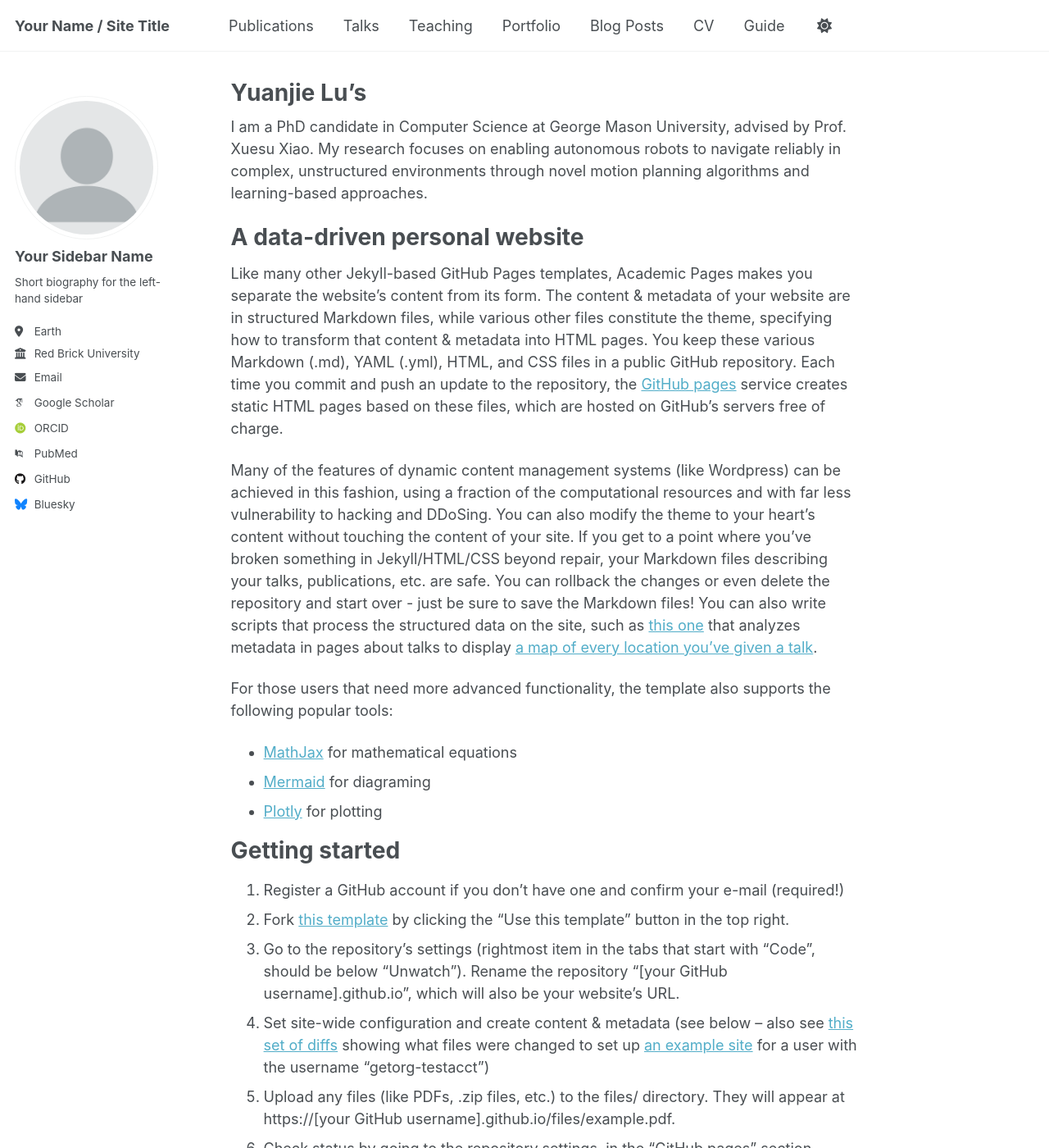
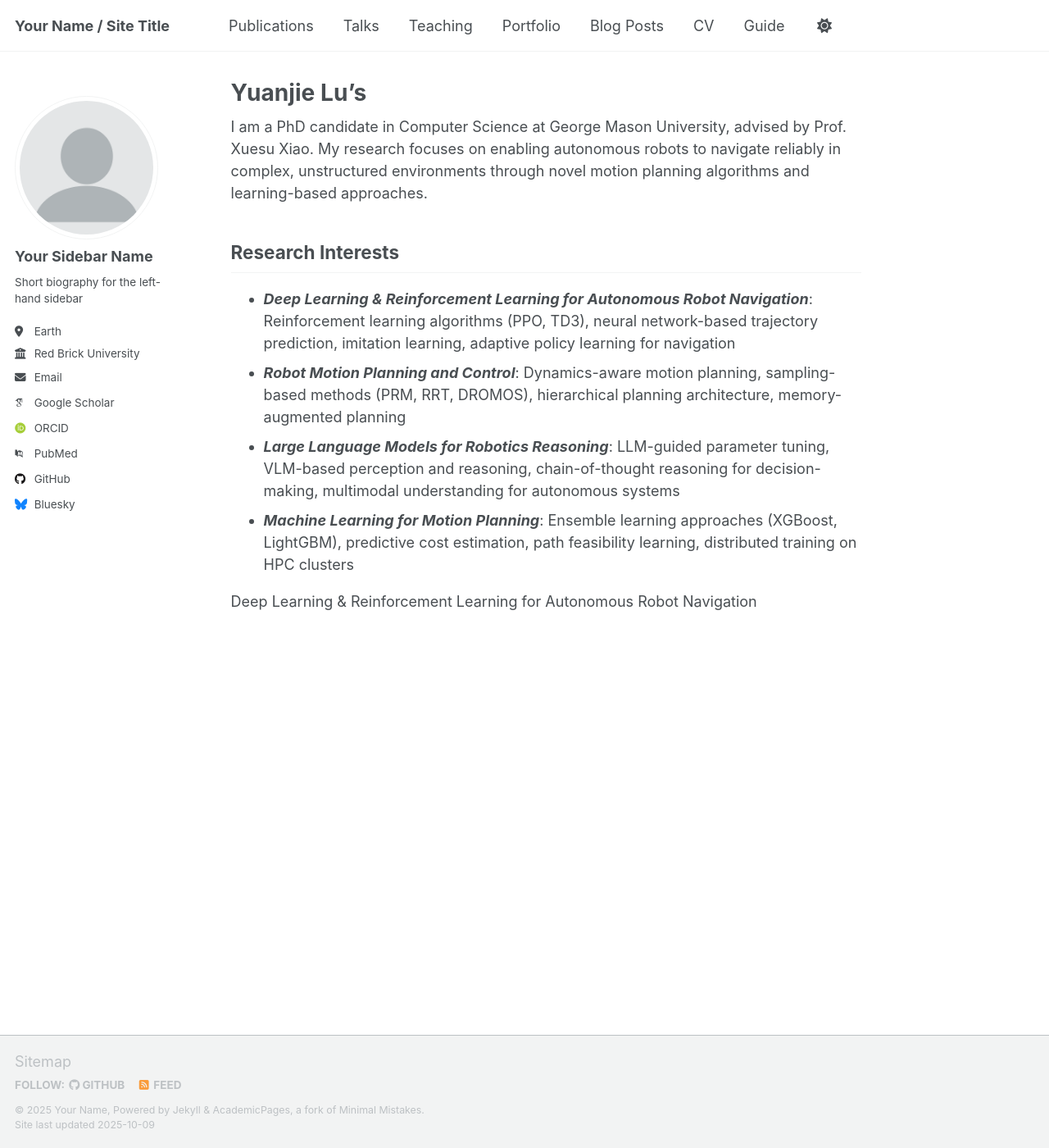
Before and after one commit to yuanjielu-64/yuanjielu-64.github.io, a Jekyll site: the page built from _pages/about.md, in a window 1280 px wide and 1400 px high. Shown: the whole window at 82% size. Built offline with Jekyll 4.4.1, drawn with Linux system fonts in a browser that asks for light colours; some web fonts are replaced; a script that is not in the unit is left out; some of the changed text lies outside the part shown.

Commit message:
Update about.md

```diff
--- a/_pages/about.md
+++ b/_pages/about.md
@@ -9,48 +9,10 @@ redirect_from:
 
 I am a PhD candidate in Computer Science at George Mason University, advised by Prof. Xuesu Xiao. My research focuses on enabling autonomous robots to navigate reliably in complex, unstructured environments through novel motion planning algorithms and learning-based approaches.
 
+## Research Interests
+  * ***Deep Learning & Reinforcement Learning for Autonomous Robot Navigation***: Reinforcement learning algorithms (PPO, TD3), neural network-based trajectory prediction, imitation learning, adaptive policy learning for navigation
+  * ***Robot Motion Planning and Control***: Dynamics-aware motion planning, sampling-based methods (PRM, RRT, DROMOS), hierarchical planning architecture, memory-augmented planning
+  * ***Large Language Models for Robotics Reasoning***: LLM-guided parameter tuning, VLM-based perception and reasoning, chain-of-thought reasoning for decision-making, multimodal understanding for autonomous systems
+  * ***Machine Learning for Motion Planning***: Ensemble learning approaches (XGBoost, LightGBM), predictive cost estimation, path feasibility learning, distributed training on HPC clusters
 
-
-A data-driven personal website
-======
-Like many other Jekyll-based GitHub Pages templates, Academic Pages makes you separate the website's content from its form. The content & metadata of your website are in structured Markdown files, while various other files constitute the theme, specifying how to transform that content & metadata into HTML pages. You keep these various Markdown (.md), YAML (.yml), HTML, and CSS files in a public GitHub repository. Each time you commit and push an update to the repository, the [GitHub pages](https://pages.github.com/) service creates static HTML pages based on these files, which are hosted on GitHub's servers free of charge.
-
-Many of the features of dynamic content management systems (like Wordpress) can be achieved in this fashion, using a fraction of the computational resources and with far less vulnerability to hacking and DDoSing. You can also modify the theme to your heart's content without touching the content of your site. If you get to a point where you've broken something in Jekyll/HTML/CSS beyond repair, your Markdown files describing your talks, publications, etc. are safe. You can rollback the changes or even delete the repository and start over - just be sure to save the Markdown files! You can also write scripts that process the structured data on the site, such as [this one](https://github.com/academicpages/academicpages.github.io/blob/master/talkmap.ipynb) that analyzes metadata in pages about talks to display [a map of every location you've given a talk](https://academicpages.github.io/talkmap.html).
-
-For those users that need more advanced functionality, the template also supports the following popular tools:
-- [MathJax](https://www.mathjax.org/) for mathematical equations
-- [Mermaid](https://mermaid.js.org/) for diagraming
-- [Plotly](https://plotly.com/javascript/) for plotting
-
-Getting started
-======
-1. Register a GitHub account if you don't have one and confirm your e-mail (required!)
-1. Fork [this template](https://github.com/academicpages/academicpages.github.io) by clicking the "Use this template" button in the top right.
-1. Go to the repository's settings (rightmost item in the tabs that start with "Code", should be below "Unwatch"). Rename the repository "[your GitHub username].github.io", which will also be your website's URL.
-1. Set site-wide configuration and create content & metadata (see below -- also see [this set of diffs](http://archive.is/3TPas) showing what files were changed to set up [an example site](https://getorg-testacct.github.io) for a user with the username "getorg-testacct")
-1. Upload any files (like PDFs, .zip files, etc.) to the files/ directory. They will appear at https://[your GitHub username].github.io/files/example.pdf.
-1. Check status by going to the repository settings, in the "GitHub pages" section
-
-Site-wide configuration
-------
-The main configuration file for the site is in the base directory in [_config.yml](https://github.com/academicpages/academicpages.github.io/blob/master/_config.yml), which defines the content in the sidebars and other site-wide features. You will need to replace the default variables with ones about yourself and your site's github repository. The configuration file for the top menu is in [_data/navigation.yml](https://github.com/academicpages/academicpages.github.io/blob/master/_data/navigation.yml). For example, if you don't have a portfolio or blog posts, you can remove those items from that navigation.yml file to remove them from the header.
-
-Create content & metadata
-------
-For site content, there is one Markdown file for each type of content, which are stored in directories like _publications, _talks, _posts, _teaching, or _pages. For example, each talk is a Markdown file in the [_talks directory](https://github.com/academicpages/academicpages.github.io/tree/master/_talks). At the top of each Markdown file is structured data in YAML about the talk, which the theme will parse to do lots of cool stuff. The same structured data about a talk is used to generate the list of talks on the [Talks page](https://academicpages.github.io/talks), each [individual page](https://academicpages.github.io/talks/2012-03-01-talk-1) for specific talks, the talks section for the [CV page](https://academicpages.github.io/cv), and the [map of places you've given a talk](https://academicpages.github.io/talkmap.html) (if you run this [python file](https://github.com/academicpages/academicpages.github.io/blob/master/talkmap.py) or [Jupyter notebook](https://github.com/academicpages/academicpages.github.io/blob/master/talkmap.ipynb), which creates the HTML for the map based on the contents of the _talks directory).
-
-**Markdown generator**
-
-The repository includes [a set of Jupyter notebooks](https://github.com/academicpages/academicpages.github.io/tree/master/markdown_generator
-) that converts a CSV containing structured data about talks or presentations into individual Markdown files that will be properly formatted for the Academic Pages template. The sample CSVs in that directory are the ones I used to create my own personal website at stuartgeiger.com. My usual workflow is that I keep a spreadsheet of my publications and talks, then run the code in these notebooks to generate the Markdown files, then commit and push them to the GitHub repository.
-
-How to edit your site's GitHub repository
-------
-Many people use a git client to create files on their local computer and then push them to GitHub's servers. If you are not familiar with git, you can directly edit these configuration and Markdown files directly in the github.com interface. Navigate to a file (like [this one](https://github.com/academicpages/academicpages.github.io/blob/master/_talks/2012-03-01-talk-1.md) and click the pencil icon in the top right of the content preview (to the right of the "Raw | Blame | History" buttons). You can delete a file by clicking the trashcan icon to the right of the pencil icon. You can also create new files or upload files by navigating to a directory and clicking the "Create new file" or "Upload files" buttons.
-
-Example: editing a Markdown file for a talk
-![Editing a Markdown file for a talk](/images/editing-talk.png)
-
-For more info
-------
-More info about configuring Academic Pages can be found in [the guide](https://academicpages.github.io/markdown/), the [growing wiki](https://github.com/academicpages/academicpages.github.io/wiki), and you can always [ask a question on GitHub](https://github.com/academicpages/academicpages.github.io/discussions). The [guides for the Minimal Mistakes theme](https://mmistakes.github.io/minimal-mistakes/docs/configuration/) (which this theme was forked from) might also be helpful.
+ Deep Learning & Reinforcement Learning for Autonomous Robot Navigation
```
